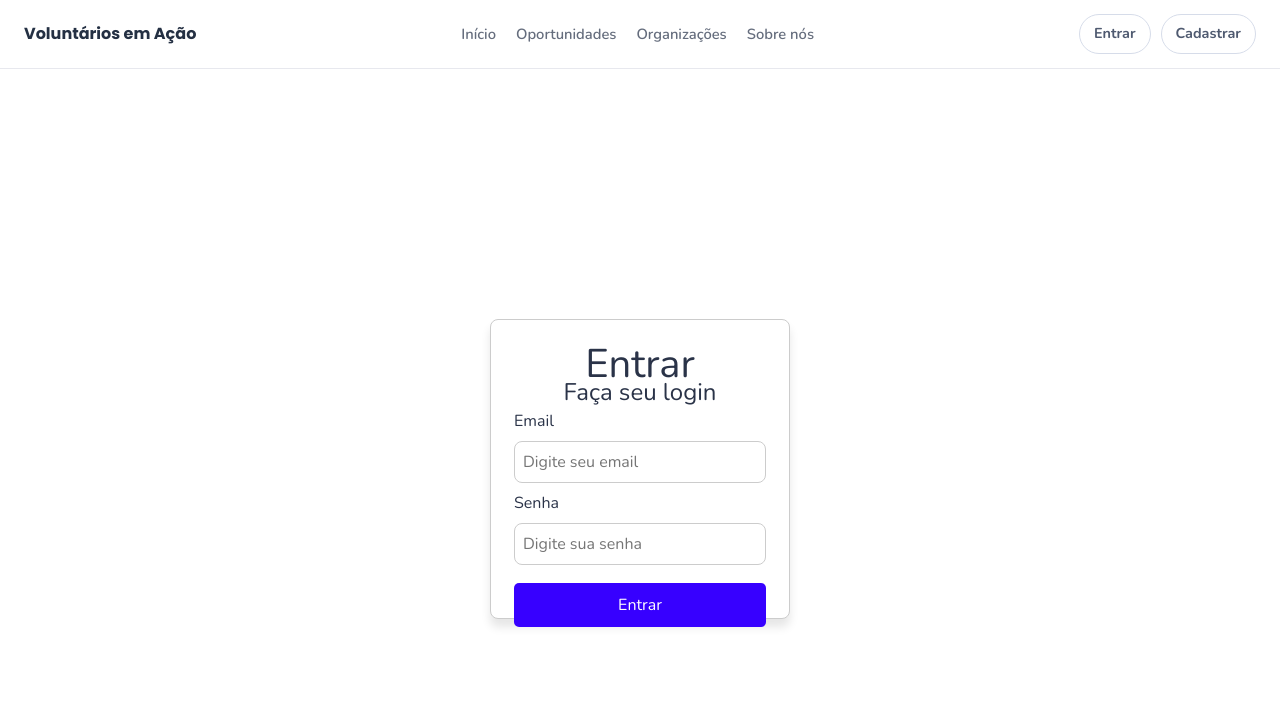
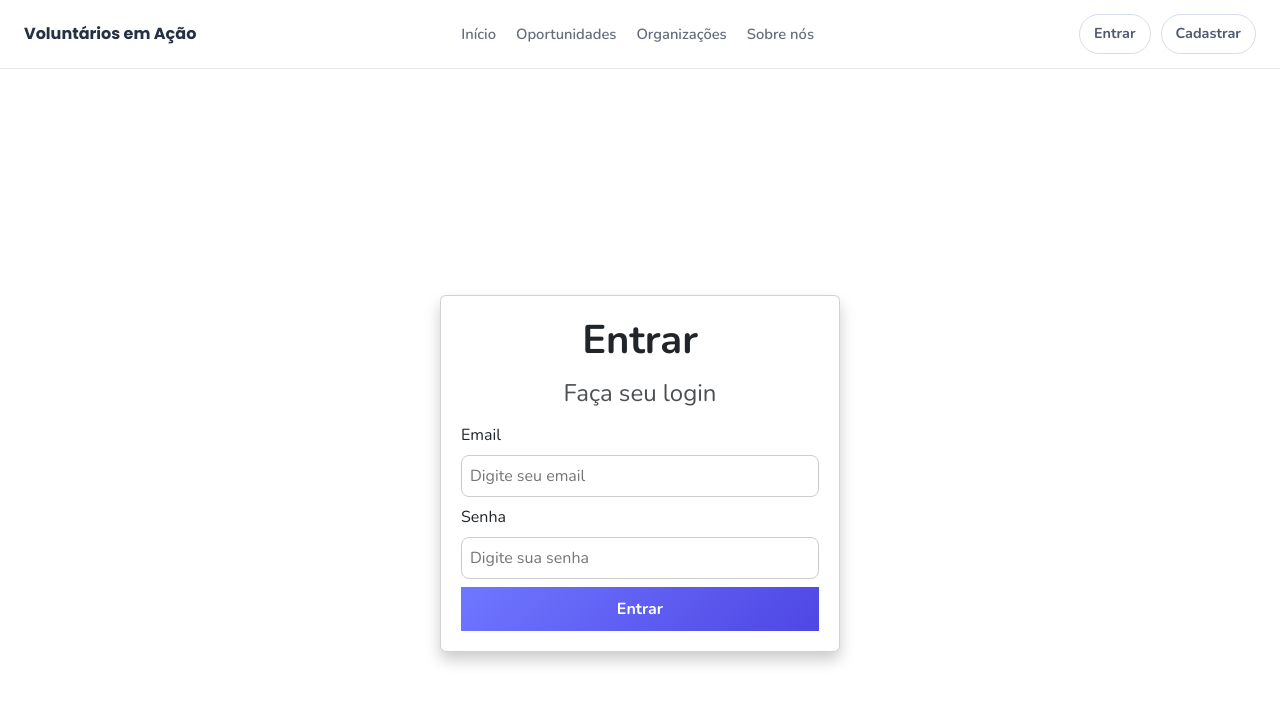
Before and after one commit to AnaPaulaJBraga/front-voluntariado-extensao, a React (Vite) app: page /login in a window 1280 px wide. Shown: the top 704 px of the page. Built offline with nearby package versions, Linux system fonts and the light colour scheme.

Commit message:
alteracoes gerais e no login

```diff
--- a/src/components/FilterSidebar/FilterSidebar.jsx
+++ b/src/components/FilterSidebar/FilterSidebar.jsx
@@ -1,13 +1,13 @@
 import "./FilterSidebar.css";
 
 const CAUSE_OPTIONS = [
-  "Educacao",
+  "Educação",
   "Meio Ambiente",
-  "Saude",
-  "Assistencia Social",
+  "Saúde",
+  "Assistência Social",
 ];
 
-const ACTIVITY_OPTIONS = ["Presencial", "Remoto", "Hibrido"];
+const ACTIVITY_OPTIONS = ["Presencial", "Remoto", "Híbrido"];
 
 const FilterSidebar = ({
   selectedCauses,
@@ -42,7 +42,7 @@ const FilterSidebar = ({
       </div>
 
       <div className="filter-sidebar__section">
-        <h3>Localizacao</h3>
+        <h3>Localização</h3>
         <input
           className="filter-sidebar__input"
           type="text"
--- a/src/components/Header.jsx
+++ b/src/components/HomeHeader/Header.jsx
@@ -1,5 +1,5 @@
 import { NavLink } from "react-router-dom";
-import "./HomeHeader/HomeHeader.css";
+import "./HomeHeader.css";
 
 export default function Header() {
   return (
--- a/src/components/HomeHeader/HomeHeader.jsx
+++ /dev/null
@@ -1,113 +0,0 @@
-import { useState } from "react";
-import { NavLink, useLocation } from "react-router-dom";
-import "./HomeHeader.css";
-
-const HomeHeader = ({ userName = "Ana", userLoggedIn = false }) => {
-  const location = useLocation();
-  const [openMenu, setOpenMenu] = useState(false);
-
-  const getActivePage = () => {
-    if (location.pathname === "/inicio") return "inicio";
-    if (location.pathname === "/home") return "home";
-    if (location.pathname === "/organizacoes") return "organizacoes";
-    if (location.pathname === "/sobre") return "sobre";
-    return "";
-  };
-
-  const activePage = getActivePage();
-
-  const toggleMenu = () => {
-    setOpenMenu((prev) => !prev);
-  };
-
-  return (
-    <header className="app-header">
-      <div className="app-header__brand">Voluntarios em Acao</div>
-
-      <nav className="app-header__nav" aria-label="Navegacao principal">
-        <NavLink
-          to="/inicio"
-          className={`app-header__link ${
-            activePage === "inicio" ? "app-header__link--active" : ""
-          }`}
-        >
-          Inicio
-        </NavLink>
-
-        <NavLink
-          to="/home"
-          className={`app-header__link ${
-            activePage === "home" ? "app-header__link--active" : ""
-          }`}
-        >
-          Oportunidades
-        </NavLink>
-
-        <NavLink
-          to="/organizacoes"
-          className={`app-header__link ${
-            activePage === "organizacoes" ? "app-header__link--active" : ""
-          }`}
-        >
-          Organizacoes
-        </NavLink>
-
-        <NavLink
-          to="/sobre"
-          className={`app-header__link ${
-            activePage === "sobre" ? "app-header__link--active" : ""
-          }`}
-        >
-          Sobre nos
-        </NavLink>
-      </nav>
-
-      {userLoggedIn && (
-        <>
-          <div className="app-header__user-wrapper">
-            <div
-              className="app-header__user"
-              aria-label="Usuario logado"
-              role="button"
-              tabIndex={0}
-              onClick={toggleMenu}
-            >
-              <div className="app-header__avatar">{userName.charAt(0)}</div>
-              <div>
-                <p className="app-header__hello">Ola, {userName}!</p>
-                <p className="app-header__meta">Conta pessoal</p>
-              </div>
-            </div>
-
-            {openMenu && (
-              <div className="app-header__dropdown">
-                <div className="dropdown-item">Ver perfil</div>
-                <div className="dropdown-item">Solicitacoes</div>
-                <div className="dropdown-item">Cadastre sua ONG</div>
-              </div>
-            )}
-          </div>
-        </>
-      )}
-
-      {!userLoggedIn && (
-        <div className="app-header__auth">
-          <NavLink
-            to="/login"
-            className="app-header__auth-link app-header__auth-link--primary"
-          >
-            Entrar
-          </NavLink>
-          <NavLink
-            to="/cadastro"
-            className="app-header__auth-link app-header__auth-link--primary"
-          >
-            Cadastrar
-          </NavLink>
-        </div>
-      )}
-    </header>
-  );
-};
-
-export default HomeHeader;
--- a/src/components/RegisterHeader/RegisterHeader.jsx
+++ b/src/components/RegisterHeader/RegisterHeader.jsx
@@ -1,4 +1,4 @@
-import Header from "../Header";
+import Header from "../HomeHeader/Header";
 import "./RegisterHeader.css";
 import CidadeEstado from "../CityState/CidadeEstado";
 import img from "../../assets/comunity.jpg";
--- a/src/pages/About.jsx
+++ b/src/pages/About.jsx
@@ -1,4 +1,4 @@
-import HomeHeader from "../components/HomeHeader/HomeHeader";
+import HomeHeader from "../components/HomeHeader/Header";
 
 const About = () => {
   return (
--- a/src/pages/Home/Home.jsx
+++ b/src/pages/Home/Home.jsx
@@ -1,5 +1,5 @@
 import { useMemo, useState } from "react";
-import Header from "../../components/HomeHeader/HomeHeader";
+import Header from "../../components/HomeHeader/Header";
 import FilterSidebar from "../../components/FilterSidebar/FilterSidebar";
 import OpportunityCard from "../../components/OpportunityCard/OpportunityCard";
 import "./Home.css";
@@ -7,17 +7,17 @@ import "./Home.css";
 const OPPORTUNITIES = [
   {
     id: 1,
-    title: "Aulas de Reforco Escolar",
-    cause: "Educacao",
+    title: "Aulas de Reforço Escolar",
+    cause: "Educação",
     mode: "Presencial",
-    city: "Sao Paulo",
-    location: "Sao Paulo, SP",
+    city: "São Paulo",
+    location: "São Paulo, SP",
     image:
       "https://images.unsplash.com/photo-1503676260728-1c00da094a0b?auto=format&fit=crop&w=900&q=80",
   },
   {
     id: 2,
-    title: "Plantio de Arvores",
+    title: "Plantio de Árvores",
     cause: "Meio Ambiente",
     mode: "Presencial",
     city: "Rio de Janeiro",
@@ -28,8 +28,8 @@ const OPPORTUNITIES = [
   {
     id: 3,
     title: "Apoio a Idosos",
-    cause: "Saude",
-    mode: "Hibrido",
+    cause: "Saúde",
+    mode: "Híbrido",
     city: "Belo Horizonte",
     location: "Belo Horizonte, MG",
     image:
@@ -37,8 +37,8 @@ const OPPORTUNITIES = [
   },
   {
     id: 4,
-    title: "Distribuicao de Alimentos",
-    cause: "Assistencia Social",
+    title: "Distribuição de Alimentos",
+    cause: "Assistência Social",
     mode: "Presencial",
     city: "Curitiba",
     location: "Curitiba, PR",
@@ -48,7 +48,7 @@ const OPPORTUNITIES = [
   {
     id: 5,
     title: "Mentoria Online",
-    cause: "Educacao",
+    cause: "Educação",
     mode: "Remoto",
     city: "Remoto",
     location: "Remoto - Todo Brasil",
@@ -60,7 +60,7 @@ const OPPORTUNITIES = [
     title: "Limpeza de Praias",
     cause: "Meio Ambiente",
     mode: "Presencial",
-    city: "Florianopolis",
+    city: "Florianópolis",
     location: "Florianopolis, SC",
     image:
       "https://images.unsplash.com/photo-1618477462146-050d2767eac4?auto=format&fit=crop&w=900&q=80",
@@ -119,7 +119,7 @@ const Home = () => {
         <section className="home-page__content" id="oportunidades">
           <header className="home-page__title-wrap">
             <h1>Oportunidades de Voluntariado</h1>
-            <p>Encontre a causa perfeita para voce</p>
+            <p>Encontre a causa perfeita para você</p>
           </header>
 
           {filteredOpportunities.length > 0 ? (
--- a/src/pages/Login.jsx
+++ /dev/null
@@ -1,72 +0,0 @@
-import Header from "../components/Header";
-const Login = () => {
-  return (
-    <>
-      <Header />
-      <div style={{ background: "#ffffff", minHeight: "100vh" }}>
-        <div
-          style={{
-            display: "flex",
-            justifyContent: "center",
-            alignItems: "center",
-            height: "100vh",
-          }}
-        >
-          <div
-            style={{
-              border: "1px solid #ccc",
-              padding: "20px",
-              borderRadius: "8px",
-              width: "300px",
-              height: "300px",
-              boxShadow: "0 8px 10px rgba(0,0,0,0.1)",
-              background: "white",
-            }}
-          >
-            <h1 style={{ textAlign: "center" }}>Entrar</h1>
-            <h4
-              style={{
-                textAlign: "center",
-                fontWeight: "normal",
-                marginTop: "-10px",
-              }}
-            >
-              Faça seu login
-            </h4>
-            <form
-              style={{
-                display: "flex",
-                padding: "3px",
-                flexDirection: "column",
-                gap: "8px",
-              }}
-            >
-              <label htmlFor="email">Email</label>
-              <input type="email" placeholder="Digite seu email" />
-
-              <label htmlFor="senha">Senha</label>
-              <input type="password" placeholder="Digite sua senha" />
-
-              <button
-                style={{
-                  marginTop: "10px",
-                  backgroundColor: "#3700ff",
-                  color: "white",
-                  padding: "10px",
-                  border: "none",
-                  borderRadius: "5px",
-                  cursor: "pointer",
-                }}
-                type="submit"
-              >
-                Entrar
-              </button>
-            </form>
-          </div>
-        </div>
-      </div>
-    </>
-  );
-};
-
-export default Login;
--- /dev/null
+++ b/src/pages/Login/Login.css
@@ -0,0 +1,53 @@
+.page {
+  background: #fff;
+  min-height: 100vh;
+}
+
+.center {
+  display: flex;
+  justify-content: center;
+  align-items: center;
+  height: 100vh;
+}
+
+.card {
+  width: 400px;
+  padding: 40px;
+  border-radius: 12px;
+  background-color: #ededc5;
+  display: flex;
+  flex-direction: column;
+  gap: 15px;
+}
+
+.card h1 {
+  display: flex;
+  justify-content: center;
+  align-items: center;
+  font-weight: bold;
+}
+
+.card h4 {
+  display: flex;
+  justify-content: center;
+  align-items: center;
+  opacity: 80%;
+}
+
+.form {
+  display: flex;
+  flex-direction: column;
+  gap: 8px;
+}
+
+button {
+  width: 100%;
+  border: none;
+  border-radius: 10px;
+  padding: 10px 12px;
+  color: #fff;
+  background: linear-gradient(135deg, #6f77ff, #4f46e4);
+  font-family: "Poppins", "Trebuchet MS", sans-serif;
+  font-weight: 700;
+  cursor: pointer;
+}
--- /dev/null
+++ b/src/pages/Login/Login.jsx
@@ -0,0 +1,31 @@
+import Header from "../../components/HomeHeader/Header";
+import "./Login.css";
+
+const Login = () => {
+  return (
+    <>
+      <Header />
+
+      <div className="page">
+        <div className="center">
+          <div className="card">
+            <h1>Entrar</h1>
+            <h4>Faça seu login</h4>
+
+            <form className="form">
+              <label>Email</label>
+              <input type="email" placeholder="Digite seu email" />
+
+              <label>Senha</label>
+              <input type="password" placeholder="Digite sua senha" />
+
+              <button type="submit">Entrar</button>
+            </form>
+          </div>
+        </div>
+      </div>
+    </>
+  );
+};
+
+export default Login;
--- a/src/pages/Register.jsx
+++ b/src/pages/Register.jsx
@@ -1,3 +1,4 @@
+import Header from "../components/HomeHeader/Header";
 import RegisterHeader from "../components/RegisterHeader/RegisterHeader";
 
 const Register = () => {
--- a/src/routes/AppRoutes.jsx
+++ b/src/routes/AppRoutes.jsx
@@ -1,6 +1,6 @@
 import { Routes, Route } from "react-router-dom";
 import Home from "../pages/Home/Home";
-import Login from "../pages/Login";
+import Login from "../pages/Login/Login";
 import Register from "../pages/Register";
 import About from "../pages/About";
 
```
Also changed, not shown: 1 other file (tests, documents, lock files or other folders).
